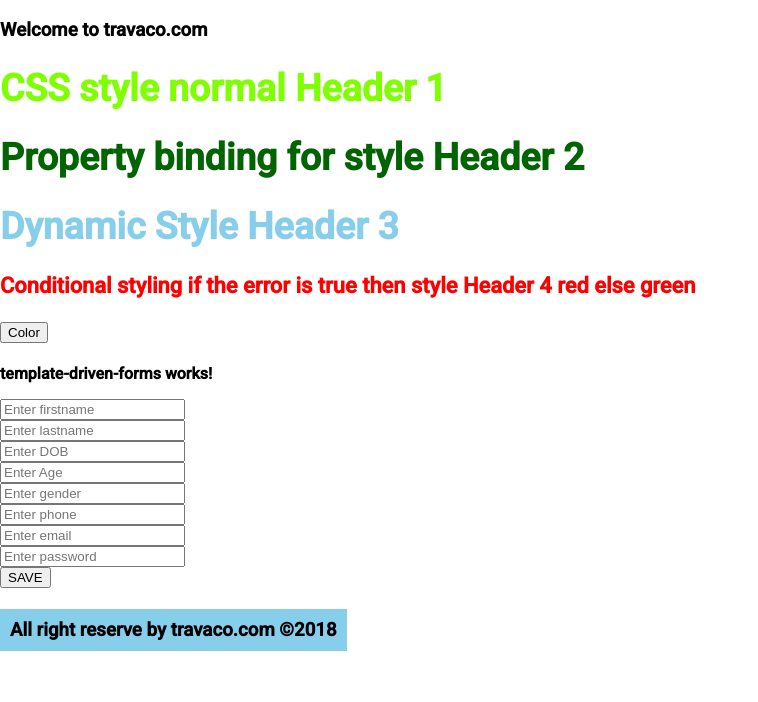
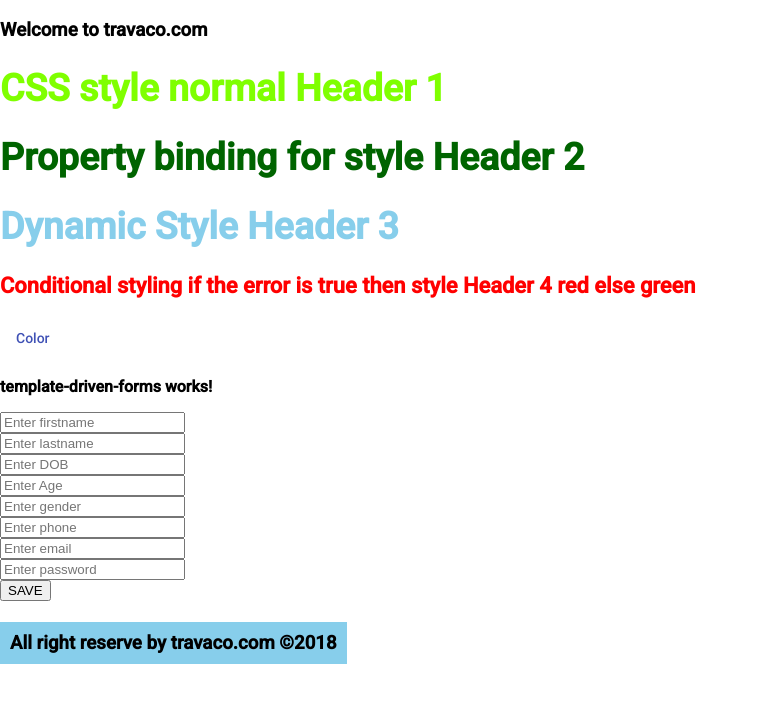
Before and after one commit to travaco/Hello-World, an Angular app: page / in a window 1280 px wide. Shown: the top 702 px of the page, without its empty margins (0-758 px from the left). Built offline with nearby package versions, Linux system fonts and the light colour scheme.

Commit message:
second changes into the folder

```diff
--- a/src/app/header/header.component.html
+++ b/src/app/header/header.component.html
@@ -3,4 +3,4 @@
 <h1 [style.color] = "'DarkGreen'">Property binding for style Header 2</h1>
 <h1 [style.color] = "color">Dynamic Style Header 3</h1>
 <h3 [style.color] = "err ? 'Red' : 'blue'">Conditional styling if the error is true then style Header 4 red else green </h3>
-<button (click)= 'updateColor()'>Color</button>
+<button mat-button color="primary" (click)= 'updateColor()'>Color</button>
```
Also changed, not shown: 1 other file (tests, documents, lock files or other folders).
